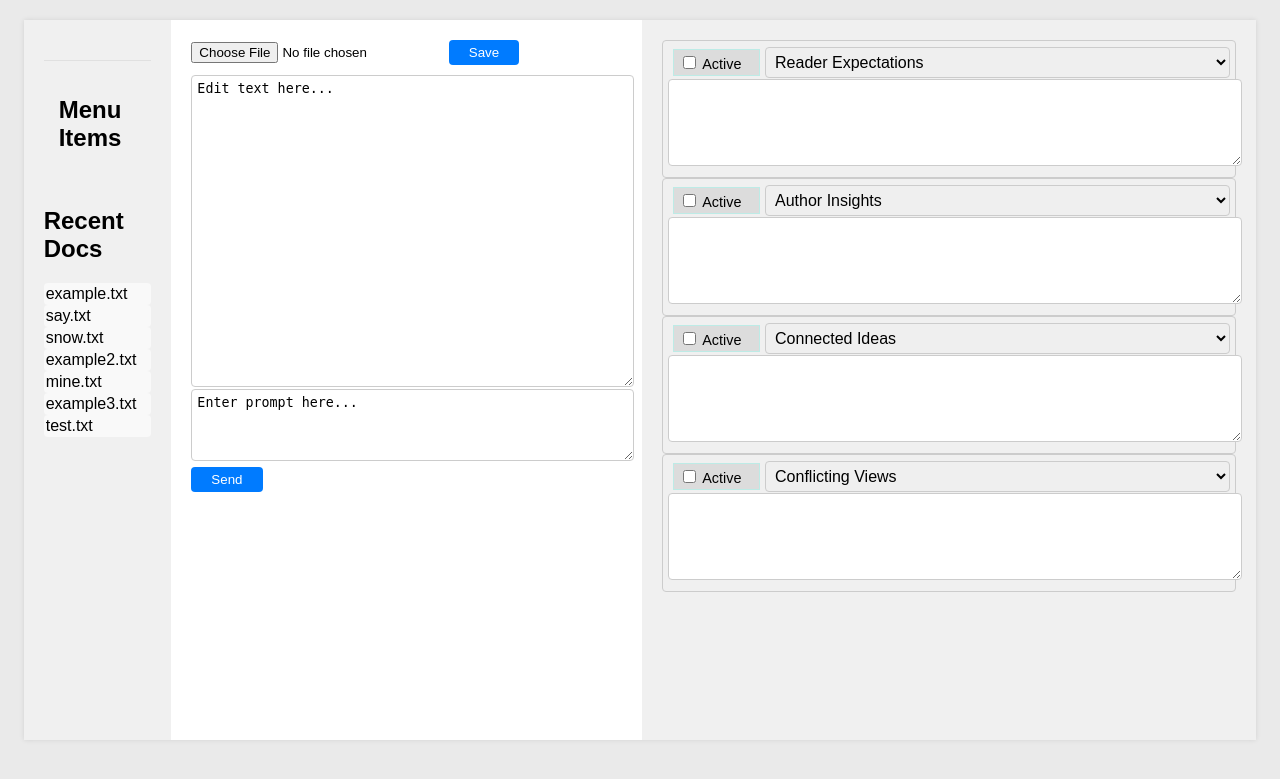
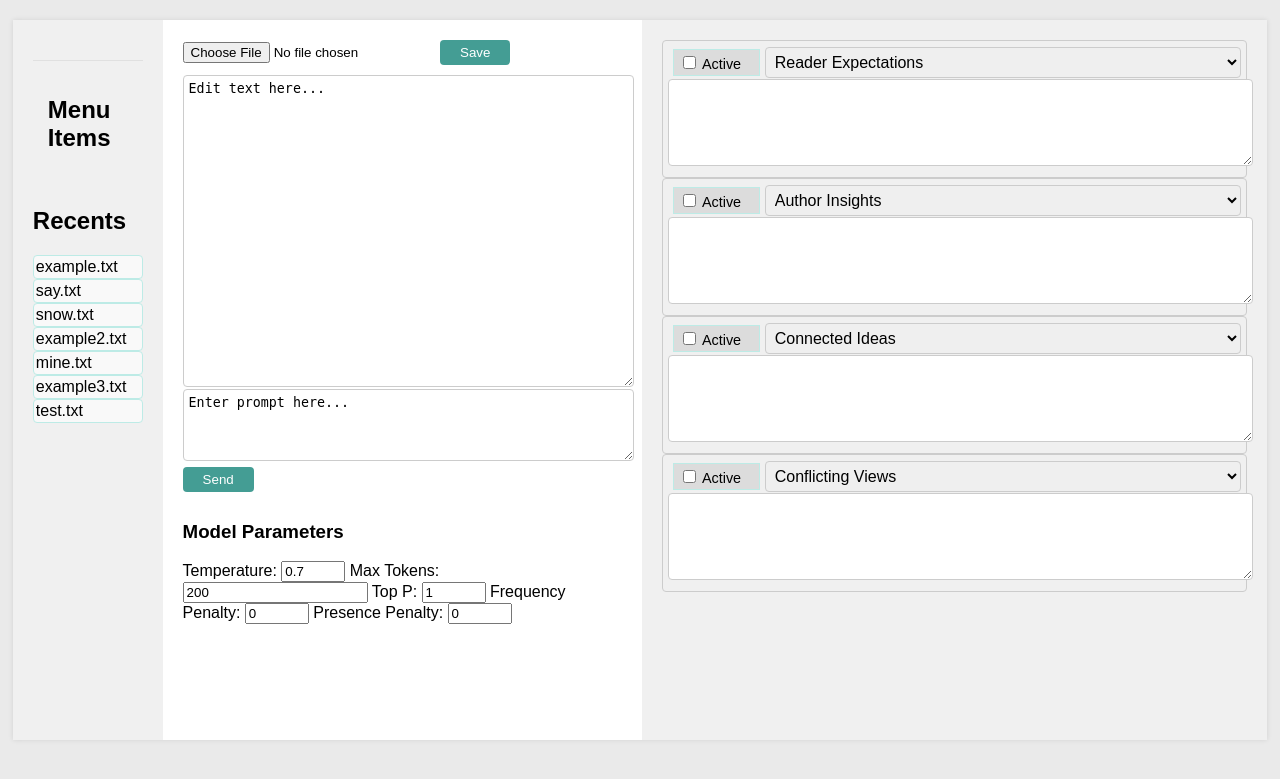
Before and after one commit to shiftbug/didactic-spoon, a Flask app: page / in a window 1280 px wide. Shown: the top 779 px of the page. Run offline with Flask 3, Linux system fonts and the light colour scheme.

Commit message:
added basic control panel
will convert to sliders later

```diff
--- a/app.py
+++ b/app.py
@@ -64,8 +64,15 @@ def get_completion():
     # Combine the prompt and text content into a single string
     combined_input = f"{prompt}\n{text_content}"
 
-    # Call the completion function from the llm module, passing the combined input
-    result = completion(combined_input)
+    # Retrieve additional parameters from the POST request's form data
+    temperature = float(request.form.get('temperature', 0.7))
+    max_tokens = int(request.form.get('max_tokens', 200))
+    top_p = float(request.form.get('top_p', 1))
+    frequency_penalty = float(request.form.get('frequency_penalty', 0))
+    presence_penalty = float(request.form.get('presence_penalty', 0))
+
+    # Call the completion function with all parameters
+    result = completion(combined_input, temperature, max_tokens, top_p, frequency_penalty, presence_penalty)
 
     # Log the type of the result for debugging purposes
     app.logger.debug(f'Result type: {type(result)}')
--- a/llm.py
+++ b/llm.py
@@ -18,7 +18,7 @@ client = OpenAI(api_key=os.getenv('OPENAI_API_KEY'))
 
 # Define a function named 'llm_call' which takes a single argument 'prompt'.
 # This function will send the prompt to the OpenAI API and return the response.
-def llm_call(prompt):
+def llm_call(prompt, temperature=0.7, max_tokens=200, top_p=1, frequency_penalty=0, presence_penalty=0):
     # Call the OpenAI API's chat completion method with the specified parameters.
     # 'model' specifies the language model to use, in this case, 'gpt-3.5-turbo'.
     # 'max_tokens' defines the maximum length of the generated response.
@@ -27,7 +27,11 @@ def llm_call(prompt):
     # The second message sets the role to 'user' and passes the user's prompt.
     completion = client.chat.completions.create(
         model="gpt-3.5-turbo",
-        max_tokens=200,
+        temperature=temperature,
+        max_tokens=max_tokens,
+        top_p=top_p,
+        frequency_penalty=frequency_penalty,
+        presence_penalty=presence_penalty,
         messages=[
             {"role": "system", "content": "You are a writing assistant skilled in approximating perspectives on a text."},
             {"role": "user", "content": prompt}
--- a/static/style.css
+++ b/static/style.css
@@ -2,8 +2,8 @@
     --sidebar-bg-color: #f0f0f0;
     --main-bg-color: #fff;
     --output-bg-color: #f9f9f9;
-    --button-bg-color: #007bff;
-    --button-bg-color-hover: #0056b3;
+    --button-bg-color: #449d94;
+    --button-bg-color-hover: #4eb1b1;
     --border-radius: 4px;
     --box-shadow: 0 0 5px rgba(0, 0, 0, 0.1);
 }
@@ -54,12 +54,13 @@ body {
 }
 
 .recent-docs ul li {
-    padding: 2px; /* Adds padding inside each list item for better spacing */
-    margin-bottom: 0px; /* Adds a margin at the bottom of each list item */
-    background-color: var(--output-bg-color); /* Uses the variable for background color */
-    border-radius: var(--border-radius); /* Uses the variable for border radius */
-    transition: background-color 0.3s ease; /* Smooth transition for hover effect */
-    cursor: pointer; /* Changes the cursor to indicate the items are clickable */
+    padding: 2px;
+    margin-bottom: 0px;
+    background-color: var(--output-bg-color);
+    border-radius: var(--border-radius);
+    transition: background-color 0.3s ease;
+    cursor: pointer;
+    border: 1px solid #bdebe6; /* Added border color */
 }
 
 .recent-docs ul li:hover {
@@ -175,3 +176,7 @@ button:focus, .toggle-module:focus {
         width: 100%;
     }
 }
+
+input[type="checkbox"]:checked {
+    accent-color: #bdebe6;
+}
--- a/templates/index.html
+++ b/templates/index.html
@@ -25,7 +25,7 @@
                 </div>
                 <!-- Section for displaying recent documents -->
                 <div class="recent-docs">
-                    <h2>Recent Docs</h2>
+                    <h2>Recents</h2>
                     <!-- Unordered list for recent documents, to be populated by JavaScript -->
                     <ul>
                         <!-- Placeholder comment for list of recent documents -->
@@ -49,6 +49,21 @@
                     <textarea id="completion-text" rows="4" cols="50">Enter prompt here...</textarea>
                     <!-- Button to send the prompt to the server for processing -->
                     <button type="button" onclick="sendCompletion()">Send</button>
+                </div>
+                <!-- Control Panel for OpenAI API parameters -->
+                <div class="control-panel">
+                    <h3>Model Parameters</h3>
+                    <label for="temperature">Temperature:</label>
+                    <input type="number" id="temperature" name="temperature" value="0.7" step="0.1" min="0" max="1">
+                    <label for="max_tokens">Max Tokens:</label>
+                    <input type="number" id="max_tokens" name="max_tokens" value="200" step="1" min="1">
+                    <label for="top_p">Top P:</label>
+                    <input type="number" id="top_p" name="top_p" value="1" step="0.1" min="0" max="1">
+                    <label for="frequency_penalty">Frequency Penalty:</label>
+                    <input type="number" id="frequency_penalty" name="frequency_penalty" value="0" step="0.1" min="0" max="2">
+                    <label for="presence_penalty">Presence Penalty:</label>
+                    <input type="number" id="presence_penalty" name="presence_penalty" value="0" step="0.1" min="0" max="2">
+
                 </div>
             </main>
         <!-- Right Panel Dropdown and Modules -->
@@ -244,7 +259,11 @@
         function sendCompletion() {
         // Retrieve the text content from the textarea with the id 'completion-text'
             var promptTextContent = $('#completion-text').val();
-
+            var temperature = $('#temperature').val();
+            var max_tokens = $('#max_tokens').val();
+            var top_p = $('#top_p').val();
+            var frequency_penalty = $('#frequency_penalty').val();
+            var presence_penalty = $('#presence_penalty').val();
             // Iterate over each '.module' element in the DOM
             $('.module').each(function() {
                 // Cache the current module element being iterated over
@@ -269,8 +288,15 @@
                         url: '/get_completion',
                         type: 'POST',
                         // Send the selected prompt content and the user-entered text as data to the server
-                        data: { prompt: promptContent, text: promptTextContent },
-                        // Set the context to the module's output textarea to use it within the success callback
+                        data: {
+                            prompt: promptContent,
+                            text: promptTextContent,
+                            temperature: temperature,
+                            max_tokens: max_tokens,
+                            top_p: top_p,
+                            frequency_penalty: frequency_penalty,
+                            presence_penalty: presence_penalty
+                        },// Set the context to the module's output textarea to use it within the success callback
                         context: moduleOutput,
                         success: function(response) {
                             // On success, set the value of the module's output textarea to the response's completion data
```
Also changed, not shown: 9 other files.
